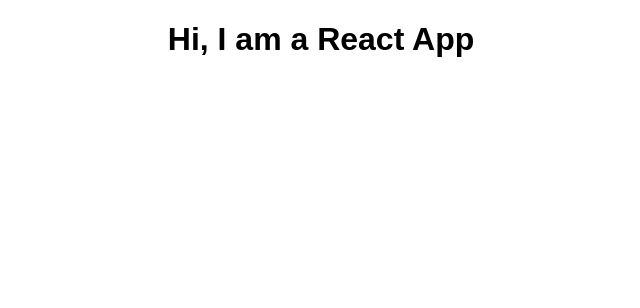
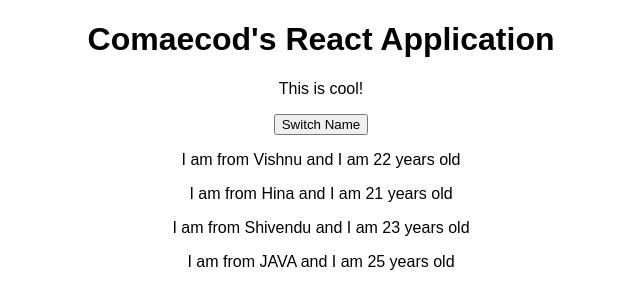
Before and after one commit to Comaecod/react-complete-guide, a React (Create React App) app: page / in a window 1280 px wide. Shown: the top 308 px of the page, without its empty margins (319-959 px from the left). Built offline with nearby package versions, Linux system fonts and the light colour scheme.

Commit message:
Fourth Commit: Working with Person.js and prop/state

```diff
--- a/src/App.js
+++ b/src/App.js
@@ -1,11 +1,28 @@
 import React, { Component } from 'react';
 import './App.css';
+import Person from './Person/Person';
 
 class App extends Component {
+
+  state = {
+    persons: [
+      {name: 'Vishnu', age: 22},
+      {name: 'Hina', age: 21},
+      {name: 'Shivendu', age: 23},
+      {name: 'JAVA', age: 25}
+    ]
+  }
+
   render() {
     return (
-      <div className="App">
-        <h1>Hi, I am a React App</h1>
+      <div class="App">
+        <h1>Comaecod's React Application</h1>
+        <p>This is cool!</p>
+        <button>Switch Name</button>
+        <Person name={this.state.persons[0].name} age={this.state.persons[0].age} />
+        <Person name={this.state.persons[1].name} age={this.state.persons[1].age} />
+        <Person name={this.state.persons[2].name} age={this.state.persons[2].age} />
+        <Person name={this.state.persons[3].name} age={this.state.persons[3].age} />
       </div>
     );
   }
--- /dev/null
+++ b/src/Person/Person.js
@@ -0,0 +1,10 @@
+import React from 'react';
+
+const person = props => (
+    <div>
+        <p>I am from {props.name} and I am {props.age} years old</p>
+        {/* <p>{props.children}</p> */}
+    </div>
+);
+
+export default person;
```
